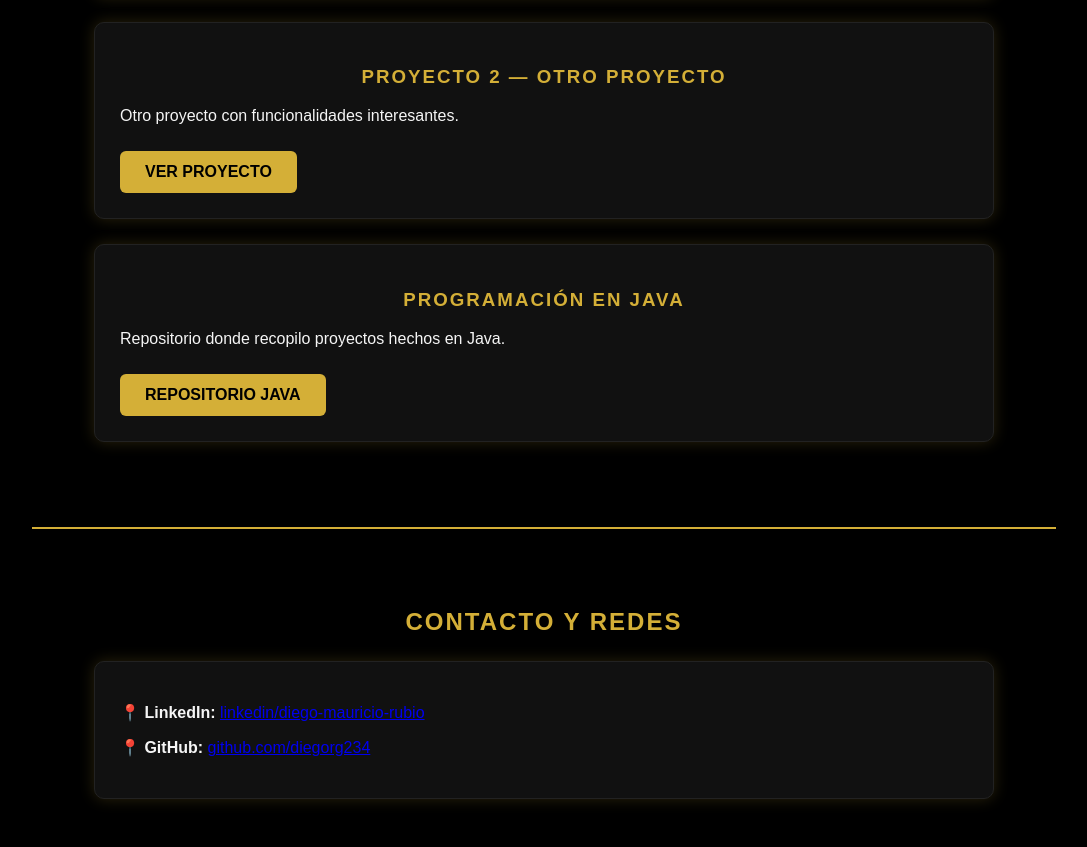
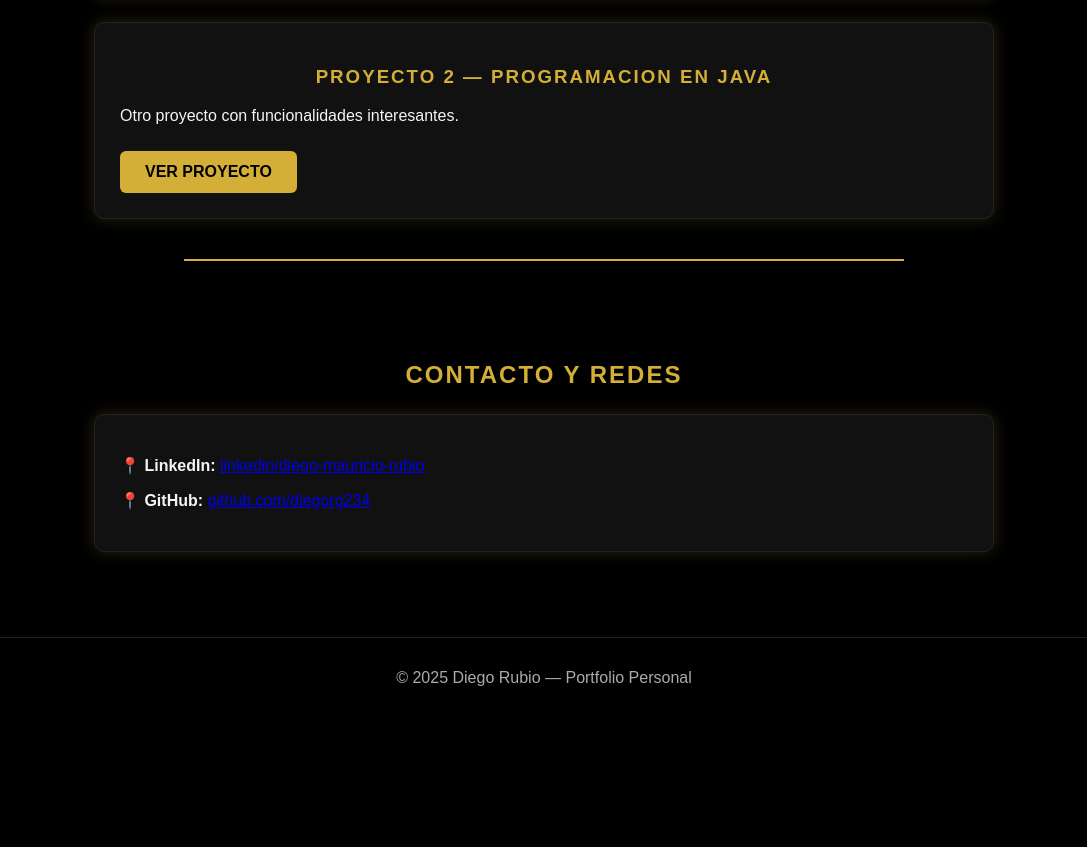
Before and after one commit to diegorg234/diegorg234.github.io, a website built with webpack: page index.html in a window 1280 px wide. Shown: the part 1392-2239 px from the top of the page, without its empty margins (96-1183 px from the left). After the commit the page ends 2110 px from the top, so only its background shows below. Built offline with nearby package versions, Linux system fonts and the light colour scheme.

Commit message:
Pagina con portafolios

```diff
--- a/index.html
+++ b/index.html
@@ -58,24 +58,19 @@
       <h3>Proyecto 1 — Portafolios</h3>
       <p>Proyecto donde muestro mis juegos, calculadoras y ejercicios desarrollados en HTML · CSS · JS</p>
 
-      <!-- 🔥 AQUI VA EL ENLACE QUE ABRE TU PORTAFOLIOS -->
+
       <a href="PortafoliosEntero/portafolios.html" target="_blank" class="btn">Ver Proyecto</a>
     </div>
 
     <div class="card">
-      <h3>Proyecto 2 — Otro Proyecto</h3>
+      <h3>Proyecto 2 — Programacion en Java</h3>
       <p>Otro proyecto con funcionalidades interesantes.</p>
       <a href="#" class="btn">Ver Proyecto</a>
     </div>
 
-    <div class="card">
-      <h3>Programación en Java</h3>
-      <p>Repositorio donde recopilo proyectos hechos en Java.</p>
-      <a href="https://github.com/diegorg234" target="_blank" class="btn">Repositorio Java</a>
-    </div>
+    <hr>
   </section>
 
-  <hr>
 
   <!-- CONTACTO -->
   <section class="container">
```
